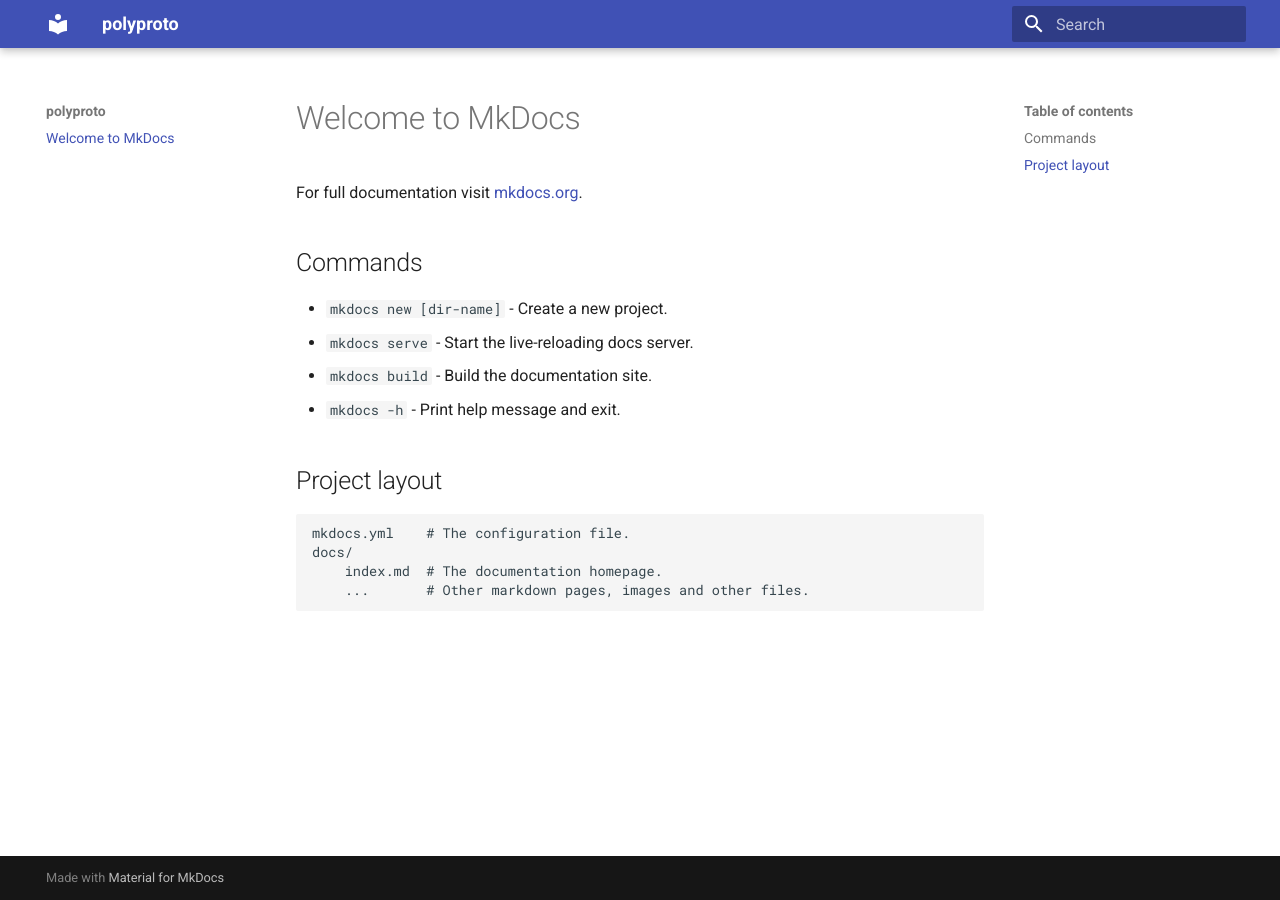
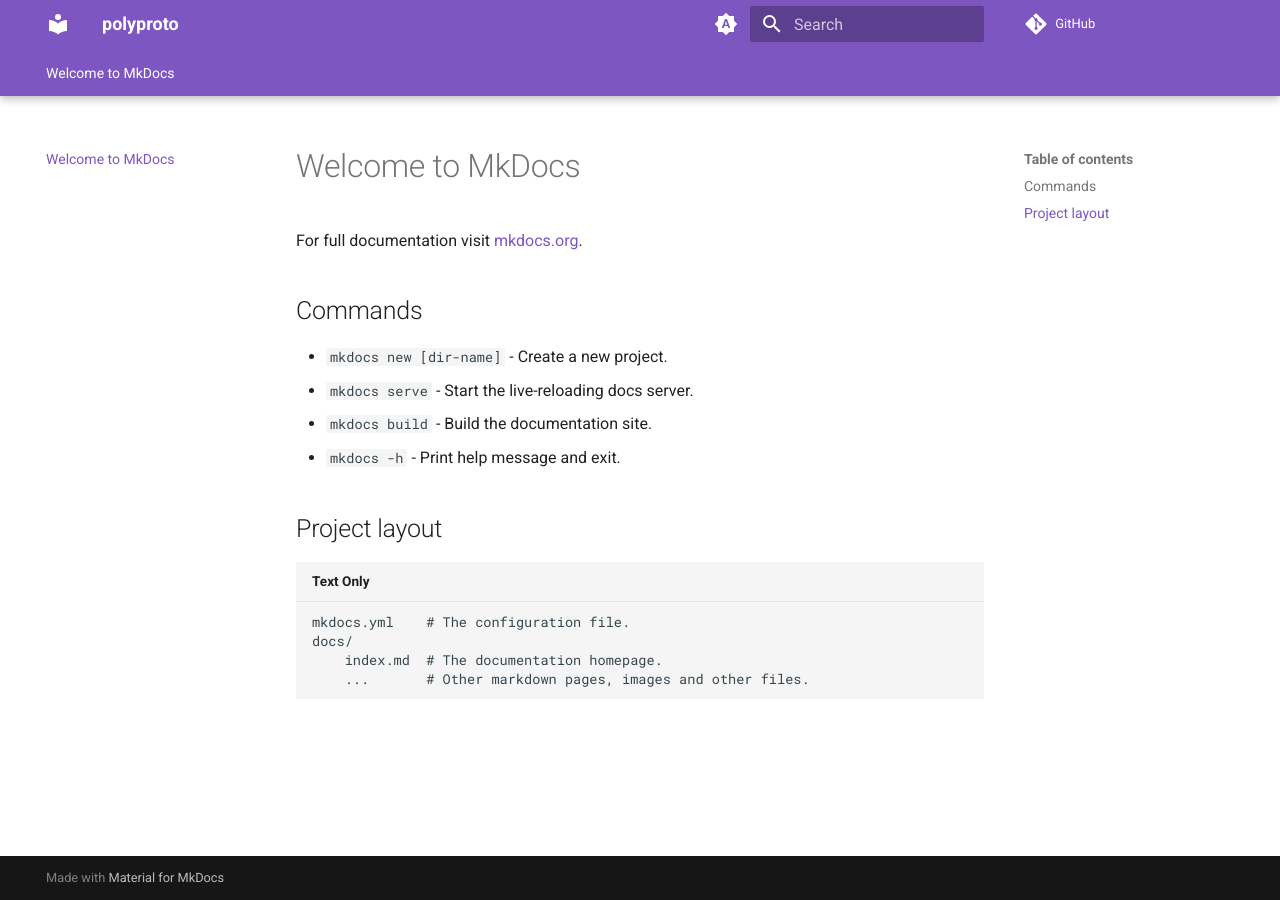
Before and after one commit to polyphony-chat/docs, an MkDocs documentation site: the page built from docs/index.md, in a window 1280 px wide. Built offline with MkDocs 1.6.1 and Material for MkDocs 9.7.7, drawn with Linux system fonts in a browser that asks for light colours; plug-ins that fetch from the network failed and are left out; comment, search, counter and statistics services are not loaded.

Commit message:
configure mkdocs

```diff
--- a/mkdocs.yml
+++ b/mkdocs.yml
@@ -1,4 +1,55 @@
 # yaml-language-server: $schema=https://squidfunk.github.io/mkdocs-material/schema.json
 site_name: polyproto
+repo_url: https://github.com/polyphony-chat/polyproto
+edit_uri: edit/main/docs/
 theme:
   name: material
+  features:
+    - navigation.instant
+    - navigation.instant.progress
+    - navigation.tracking
+    - navigation.tabs
+    - navigation.tabs.sticky
+    - navigation.expand
+    - toc.follow
+    - navigation.top
+    - search.suggest
+  palette:
+    # Palette toggle for automatic mode
+    - media: "(prefers-color-scheme)"
+      primary: deep purple
+      toggle:
+        icon: material/brightness-auto
+        name: Switch to light mode
+    # Palette toggle for light mode
+    - media: "(prefers-color-scheme: light)"
+      primary: deep purple
+      scheme: default
+      toggle:
+        icon: material/brightness-7
+        name: Switch to dark mode
+    # Palette toggle for dark mode
+    - media: "(prefers-color-scheme: dark)"
+      primary: deep purple
+      scheme: slate
+      toggle:
+        icon: material/brightness-4
+        name: Switch to system preference
+plugins:
+  - privacy
+  - search
+markdown_extensions:
+  - admonition
+  - attr_list
+  - def_list
+  - footnotes
+  - tables
+  - pymdownx.betterem
+  - pymdownx.highlight:
+      anchor_linenums: true
+      use_pygments: true
+      pygments_lang_class: true
+      auto_title: true
+  - pymdownx.superfences
+  - pymdownx.inlinehilite
+  - pymdownx.snippets
```
